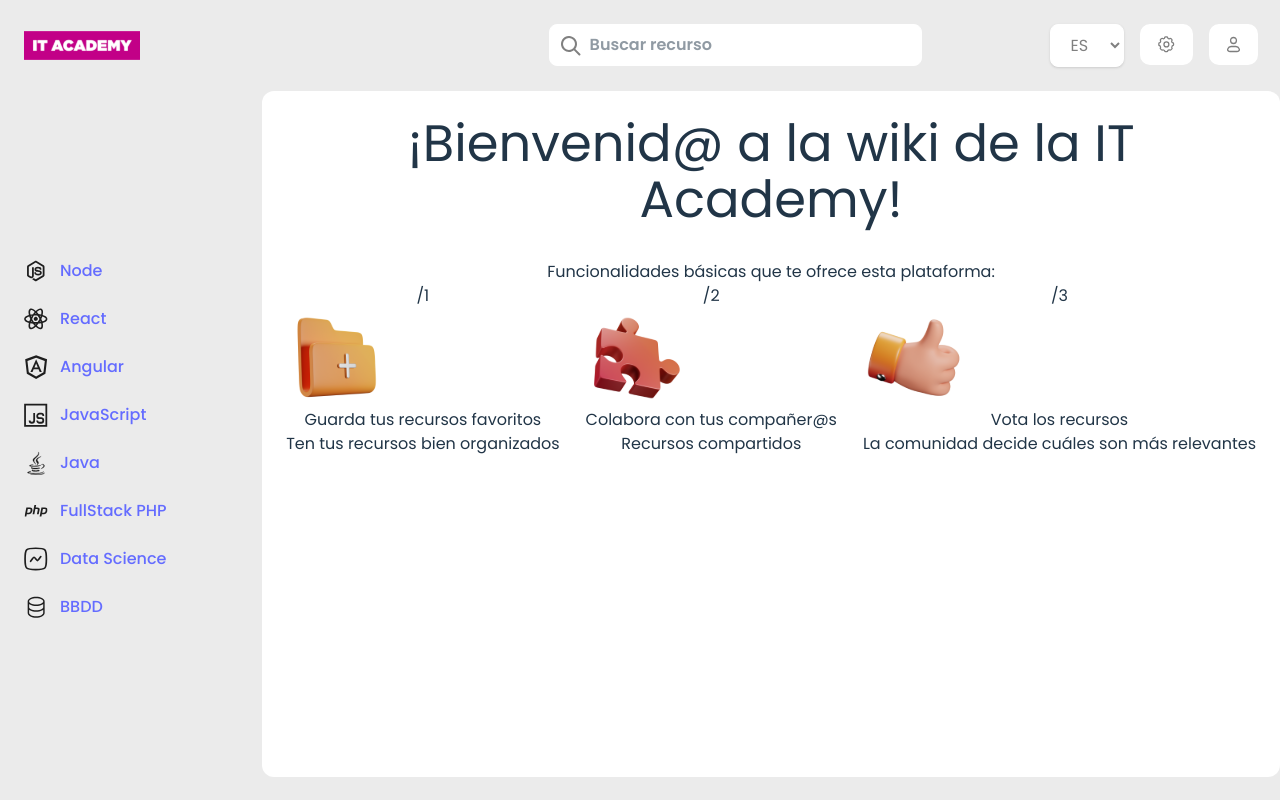
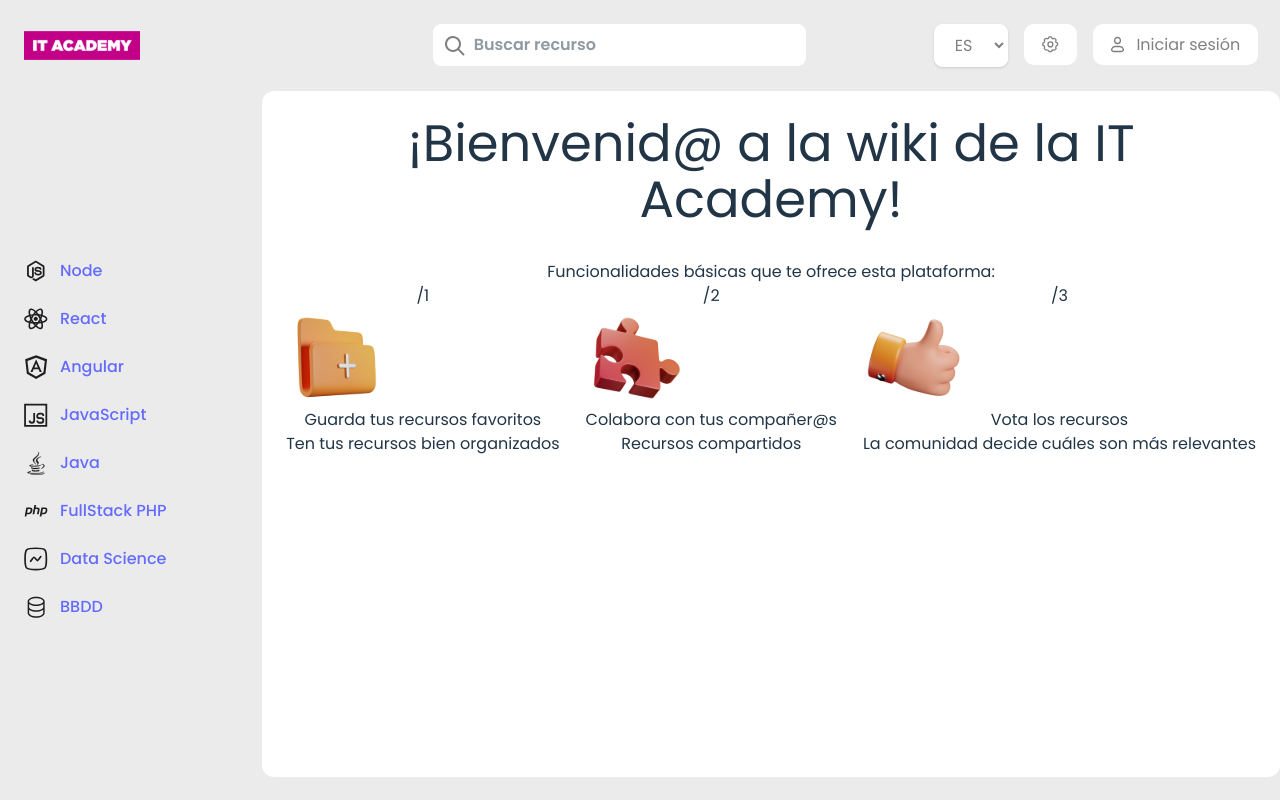
Before and after one commit to codingjordi/ita-wiki-frontend, a React (Vite) app: page / in a window 1280 px wide. Built offline with nearby package versions, Linux system fonts and the light colour scheme; no server answers.

Commit message:
perf: 'Iniciar sesión' renders if !user

```diff
--- a/src/components/Layout/HeaderComponent.tsx
+++ b/src/components/Layout/HeaderComponent.tsx
@@ -88,7 +88,7 @@ const HeaderComponent = () => {
         </div>
         <ButtonComponent icon={settingsIcon} variant="icon" />
         <div className="mr-[-10px]">
-          <ButtonComponent icon={userIcon} variant="icon" onClick={openModal} />
+          <ButtonComponent icon={userIcon} variant="icon" text={user ? '' : 'Iniciar sesión'} onClick={openModal} />
         </div>
         {isModalOpen && (
           <Modal closeModal={closeModal} title="Inicio sesión">
```
